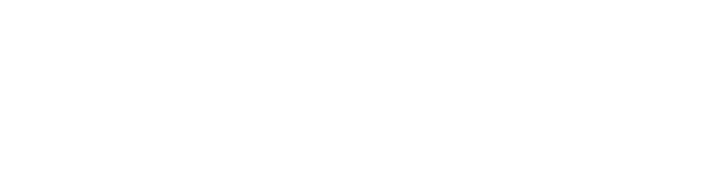
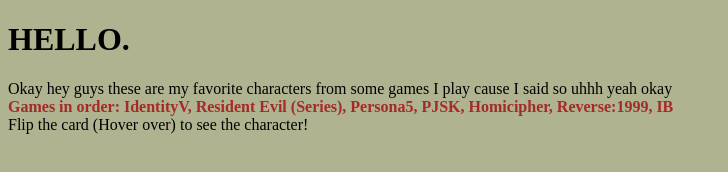
Before and after one commit to LukaBazooka101/5-P-Unit-5-Project, a plain HTML site: page index.html in a window 1280 px wide. Shown: the whole page, without its empty margins (0-728 px from the left). Drawn offline with Linux system fonts and the light colour scheme.

Commit message:
done 1/5

```diff
--- a/index.html
+++ b/index.html
@@ -20,11 +20,22 @@ Select TWO Additional Features to Add
   <title>Unit 5 Project</title>
   <meta charset="utf-8">
   <style>
+    #body{
+      background-color: rgb(176, 179, 143);
+    }
+    #span{
+      font-weight: bold;
+      color: brown;
+    }
+  </style>
 
-  </style>
 </head>
-<body>
-
+<body id="body">
+<H1>HELLO.</H1>
+ <div> Okay hey guys these are my favorite characters from some games I play cause I said so uhhh yeah okay<br>
+<span id="span">Games in order: IdentityV, Resident Evil (Series), Persona5, PJSK, Homicipher, Reverse:1999, IB</span><br>
+Flip the card (Hover over) to see the character!
+</div>
 
 
 </body>
```
